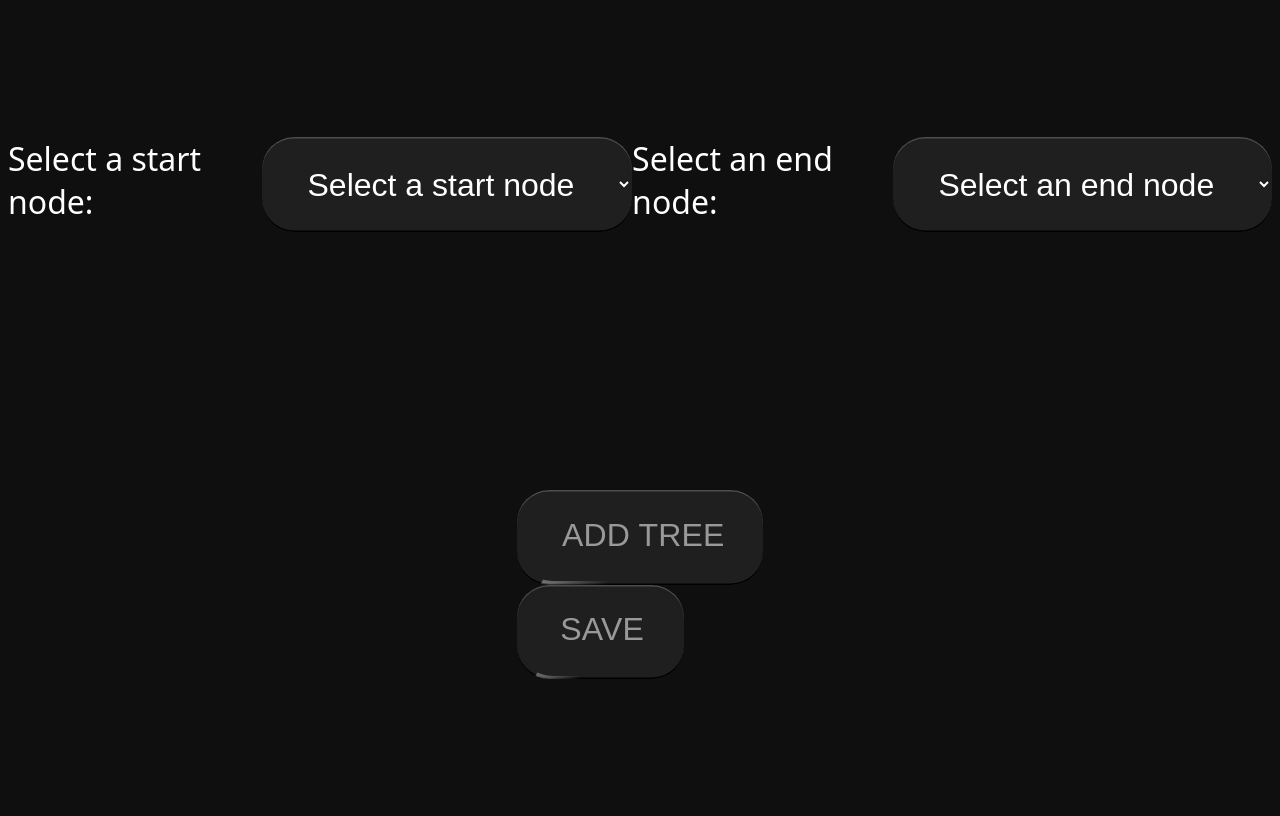
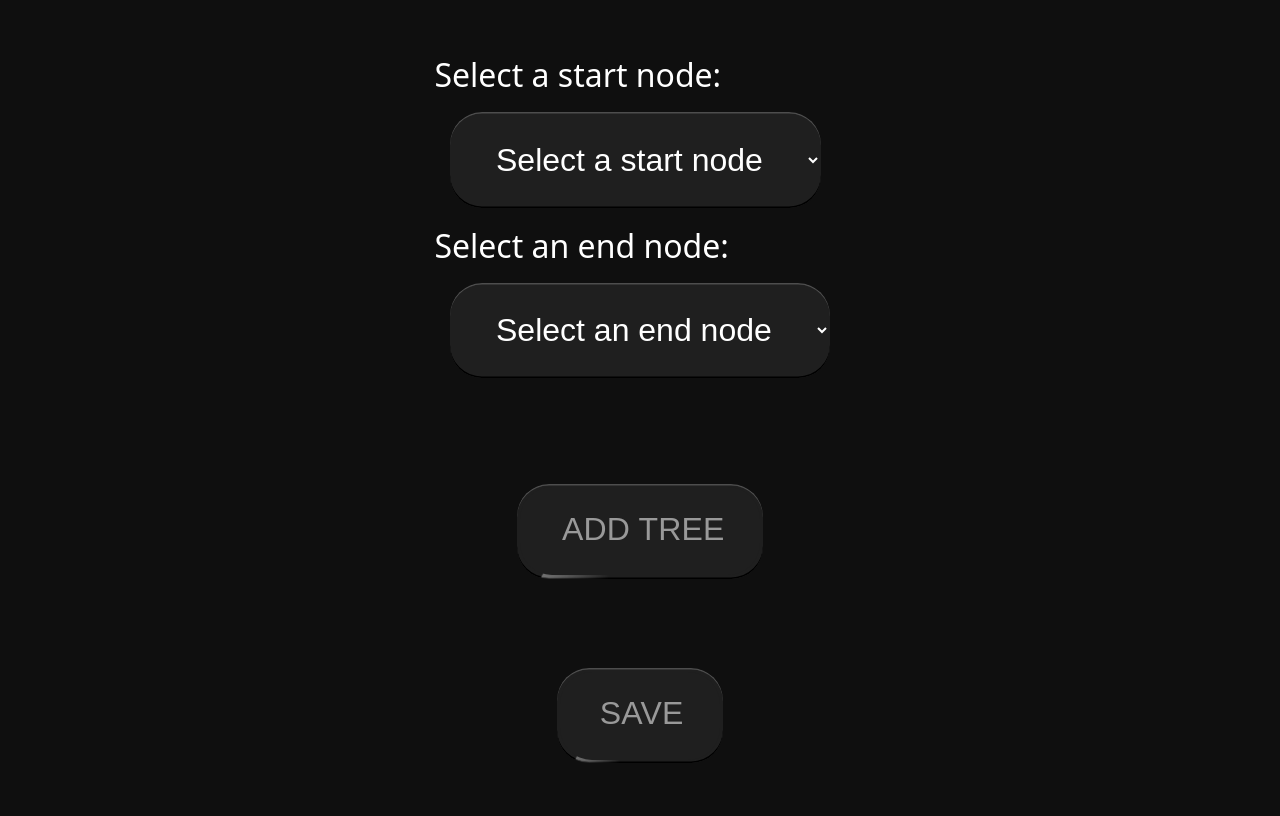
Before and after one commit to Blake2912/Vahini-2.0, a Flask app: page /tree in a window 1280 px wide. Run offline with Flask 2, Linux system fonts and the light colour scheme; data that the repository does not hold is empty.

Commit message:
buttons centered

```diff
--- a/static/styles/tree.css
+++ b/static/styles/tree.css
@@ -25,7 +25,7 @@ body {
 	overflow: hidden;
 }
 
-button,select{
+button ,select{
 	--cut: 0.1em;
 	--active: 0;
 	--bg:
@@ -273,16 +273,15 @@ button svg {
 	inline-size: 1.25em;
 	translate: -25% -5%;
 }
+
+label{
+  font-family: system-ui, sans-serif;
+  font-size: 2rem;
+  text-align: center;
+  /* display: none; */
+	/* font-weight: 500;   */
+}
 select{
     color: white;
+    margin: 1rem;
 }
-label{
-    font-family: system-ui, sans-serif;
-    font-size: 2rem;
-	font-weight: 500;
-}
-#select_container {
-  display: flex;
-  justify-content: center;
-  flex-direction: row;
-}
--- a/templates/tree.html
+++ b/templates/tree.html
@@ -22,7 +22,7 @@
         <option value="">Select an end node</option>
         <!-- Options will be added dynamically here -->
     </select></div>
-<div id="buttons">
+
 <div class="galaxy-button" id="add-tree-button">
     <button>
         <span class="spark"></span>
@@ -100,7 +100,7 @@
     </button>
     <div class="bodydrop"></div>
 </div>
-</div>
+
 
     <script src="{{ url_for('static',filename='tree.js') }}"> </script>
 
```
